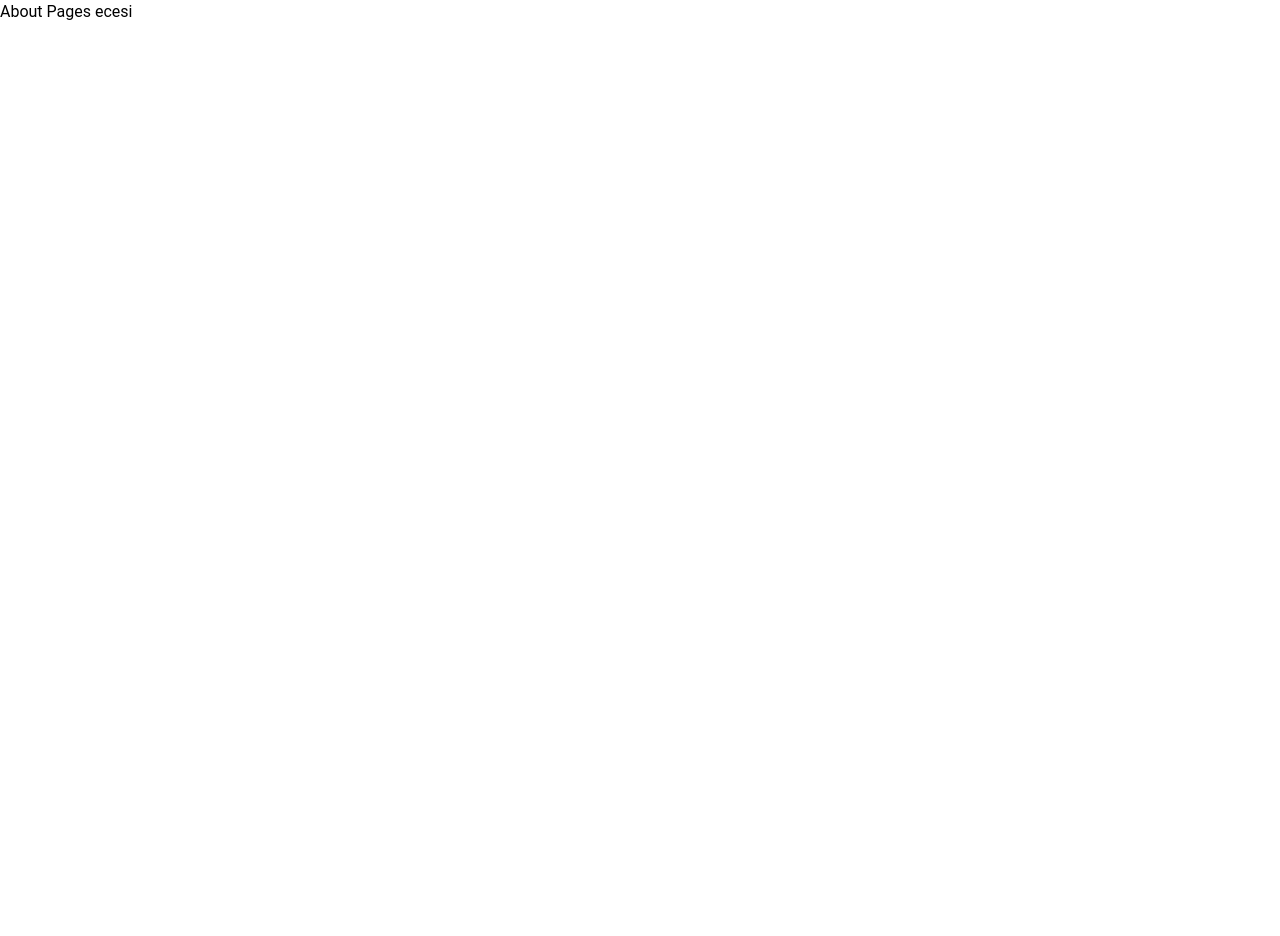
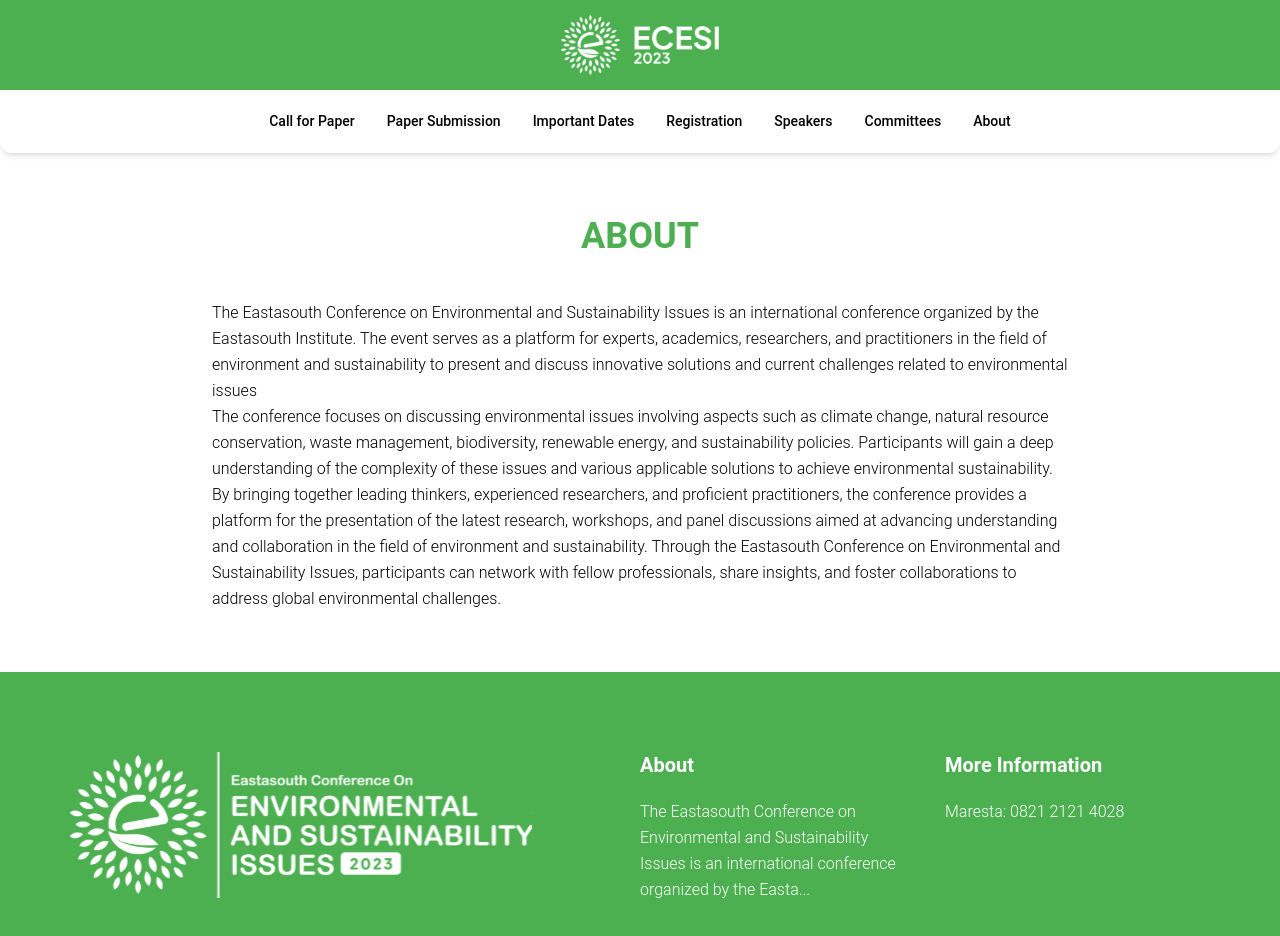
Before and after one commit to rstubryan/sanskara-conference, a React (Vite) app: page /ecesi/about in a window 1280 px wide. Shown: the top 936 px of the page. Before the commit the page ends 800 px from the top, so only its background shows below. Built offline with nearby package versions, Linux system fonts and the light colour scheme.

Commit message:
feat: add about pages

```diff
--- /dev/null
+++ b/src/components/templates/AboutLayout.jsx
@@ -0,0 +1,25 @@
+import BaseTypography from "../atoms/Typography/index.jsx";
+
+const AboutLayout = () => {
+  return (
+    <>
+      <BaseTypography
+        variant="paragraph"
+        color="black"
+        label="The Eastasouth Conference on Environmental and Sustainability Issues is an international conference organized by the Eastasouth Institute. The event serves as a platform for experts, academics, researchers, and practitioners in the field of environment and sustainability to present and discuss innovative solutions and current challenges related to environmental issues"
+      />
+      <BaseTypography
+        variant="paragraph"
+        color="black"
+        label="The conference focuses on discussing environmental issues involving aspects such as climate change, natural resource conservation, waste management, biodiversity, renewable energy, and sustainability policies. Participants will gain a deep understanding of the complexity of these issues and various applicable solutions to achieve environmental sustainability."
+      />
+      <BaseTypography
+        variant="paragraph"
+        color="black"
+        label="By bringing together leading thinkers, experienced researchers, and proficient practitioners, the conference provides a platform for the presentation of the latest research, workshops, and panel discussions aimed at advancing understanding and collaboration in the field of environment and sustainability. Through the Eastasouth Conference on Environmental and Sustainability Issues, participants can network with fellow professionals, share insights, and foster collaborations to address global environmental challenges."
+      />
+    </>
+  );
+};
+
+export default AboutLayout;
--- /dev/null
+++ b/src/components/templates/ContainerLayout.jsx
@@ -0,0 +1,11 @@
+const ContainerLayout = (props) => {
+  const { children } = props;
+
+  return (
+    <>
+      <div className="container max-w-4xl p-5">{children}</div>
+    </>
+  );
+};
+
+export default ContainerLayout;
--- a/src/pages/EcesiAboutPages.jsx
+++ b/src/pages/EcesiAboutPages.jsx
@@ -1,9 +1,30 @@
+import AboutLayout from "../components/templates/AboutLayout.jsx";
+import Header from "../components/templates/Header.jsx";
+import NavbarSimple from "../components/templates/Navbar.jsx";
+import ContainerLayout from "../components/templates/ContainerLayout.jsx";
+import Footer from "../components/templates/Footer.jsx";
+import HeadingText from "../components/molecules/HeadingText/index.jsx";
+
 const ecesiAboutPages = () => {
   return (
     <>
-      <div className="">
-        <h1 className="">About Pages ecesi</h1>
-      </div>
+      <header>
+        <Header />
+        <NavbarSimple />
+      </header>
+      <main>
+        <ContainerLayout>
+          <div className="my-10 text-center">
+            <HeadingText label="About" />
+          </div>
+          <div className="mb-10">
+            <AboutLayout />
+          </div>
+        </ContainerLayout>
+      </main>
+      <footer>
+        <Footer />
+      </footer>
     </>
   );
 };
--- a/src/pages/EcesiRegistrationPages.jsx
+++ b/src/pages/EcesiRegistrationPages.jsx
@@ -3,6 +3,7 @@ import HeadingText from "../components/molecules/HeadingText/index.jsx";
 import NavbarSimple from "../components/templates/Navbar.jsx";
 import Footer from "../components/templates/Footer.jsx";
 import Header from "../components/templates/Header.jsx";
+import ContainerLayout from "../components/templates/ContainerLayout.jsx";
 
 const EcesiRegistrationPages = () => {
   return (
@@ -12,14 +13,14 @@ const EcesiRegistrationPages = () => {
         <NavbarSimple />
       </header>
       <main>
-        <div className="container max-w-4xl p-5">
+        <ContainerLayout>
           <div className="my-10 text-center">
             <HeadingText label="Registration" />
           </div>
           <div className="mb-10">
             <RegistrationLayout />
           </div>
-        </div>
+        </ContainerLayout>
       </main>
       <footer>
         <Footer />
```
